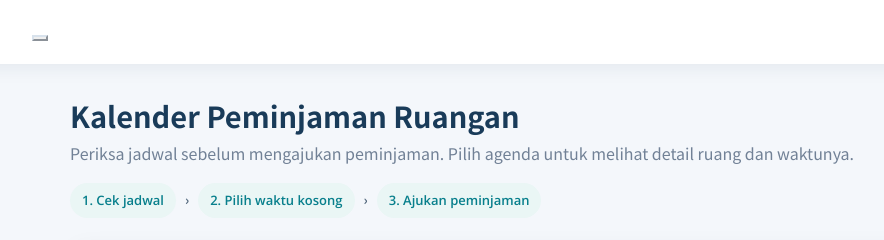
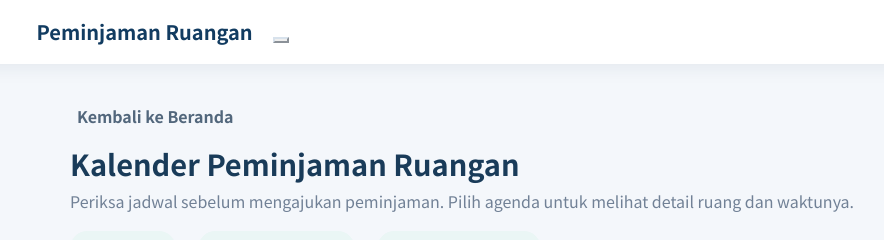
Before and after one commit to sheet11/pinjamruang, a PHP site: page /user_jadwal.php in a window 1280 px wide. Shown: the top 240 px of the page, without its empty margins (30-914 px from the left). Run offline with PHP 8.4, Linux system fonts and the light colour scheme; data comes from the database, SQL or seed files in the repository; some libraries are stand-ins or nearby versions.

Commit message:
Add navigation links to return to the homepage in user schedule page

```diff
--- a/user_jadwal.php
+++ b/user_jadwal.php
@@ -86,6 +86,7 @@ foreach ($meminjam as $event) {
 <nav class="navbar">
   <div class="container-fluid">
     <div class="navbar-header">
+      <a class="navbar-brand" href="index.php"><span class="glyphicon glyphicon-home"></span> &nbsp;Peminjaman Ruangan</a>
       <button type="button" class="navbar-toggle" data-toggle="collapse" data-target="#myNavbar">
         <span class="icon-bar"></span>
         <span class="icon-bar"></span>
@@ -103,6 +104,7 @@ foreach ($meminjam as $event) {
 </nav>
 
 <main class="schedule-wrap">
+  <a class="booking-back" href="index.php"><span class="glyphicon glyphicon-menu-left"></span> Kembali ke Beranda</a>
   <header class="schedule-intro">
     <h1>Kalender Peminjaman Ruangan</h1>
     <p>Periksa jadwal sebelum mengajukan peminjaman. Pilih agenda untuk melihat detail ruang dan waktunya.</p>
```
